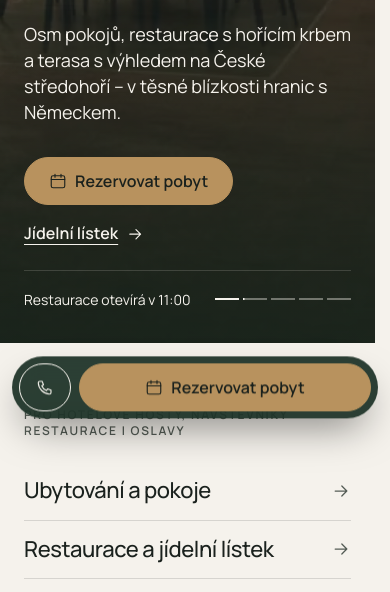
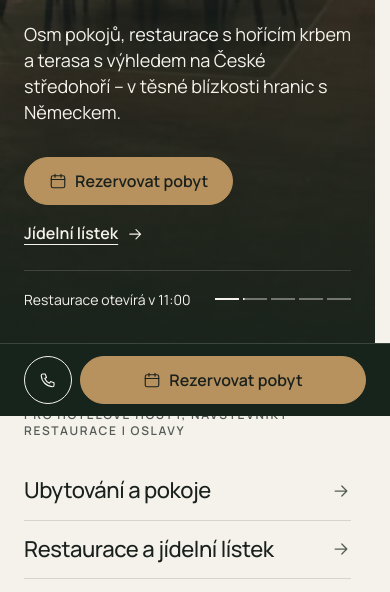
Before and after one commit to petrkrtek81-byte/dvur-test, a plain HTML site: page index.html in a window 390 px wide. Shown: the part 501-1093 px from the top of the page. Drawn offline with Linux system fonts and the light colour scheme.

Commit message:
redesign: mobil
Mobilní lišta s rezervací jako plná tmavá lišta u spodního okraje místo
plovoucí skleněné pilulky se stínem. Ověřeno 360 a 390 px na všech
stránkách: bez vodorovného posouvání, ceník a doplňky pod sebou.

Co-Authored-By: Claude Opus 5.5 <noreply@anthropic.com>

```diff
--- a/assets/css/web.css
+++ b/assets/css/web.css
@@ -690,11 +690,11 @@ a.contact-item:hover strong{ color:var(--c-link); text-decoration:underline; tex
 .to-top .i{ transform:rotate(-90deg); transition:transform var(--dur) var(--ease); }
 .to-top:hover .i{ transform:rotate(-90deg) translateX(4px); }
 
-/* Mobilní lišta s rezervací */
-.mobile-book{ position:fixed; left:12px; right:12px; bottom:calc(12px + env(safe-area-inset-bottom)); z-index:40; display:flex; gap:.5rem; padding:.45rem; border-radius:999px; background:rgba(10,33,22,.86); backdrop-filter:blur(14px); -webkit-backdrop-filter:blur(14px); box-shadow:0 18px 40px -12px rgba(0,0,0,.5); transform:translateY(140%); transition:transform .6s var(--ease); }
+/* Mobilní lišta s rezervací – plná tmavá lišta u spodního okraje (bez skla a stínu) */
+.mobile-book{ position:fixed; left:0; right:0; bottom:0; z-index:40; display:flex; gap:var(--s-2); padding:var(--s-3) var(--gutter) calc(var(--s-3) + env(safe-area-inset-bottom)); background:var(--c-forest); border-top:1px solid var(--c-line-dark); transform:translateY(100%); transition:transform var(--dur-slow) var(--ease); }
 .mobile-book.is-visible{ transform:none; }
-.mobile-book .btn{ flex:1; padding:.8rem 1rem; }
-.mobile-book .btn--ghost{ flex:0 0 auto; }
+.mobile-book .btn{ flex:1; }
+.mobile-book .btn--ghost{ flex:0 0 var(--control-h); padding:0; }
 @media (min-width:768px){ .mobile-book{ display:none; } }
 
 /* =====================================================================
--- a/index.html
+++ b/index.html
@@ -24,7 +24,7 @@
 <link rel="preload" href="assets/fonts/manrope-normal-latin.woff2" as="font" type="font/woff2" crossorigin>
 <link rel="preload" href="assets/fonts/instrument-serif-italic-latin.woff2" as="font" type="font/woff2" crossorigin>
 <link rel="stylesheet" href="assets/fonts/fonts.css">
-<link rel="stylesheet" href="assets/css/web.css?v=72062e43">
+<link rel="stylesheet" href="assets/css/web.css?v=aa09297d">
 
 <!-- Strukturovaná data pro vyhledávače -->
 <script type="application/ld+json">
```
Also changed, not shown: aktuality.html (+1 -1 lines), cenik.html (+1 -1 lines), fotogalerie.html (+1 -1 lines), kontakty.html (+1 -1 lines), okoli.html (+1 -1 lines), restaurace.html (+1 -1 lines), sauna.html (+1 -1 lines), svatby-a-akce.html (+1 -1 lines), ubytovani.html (+1 -1 lines).
